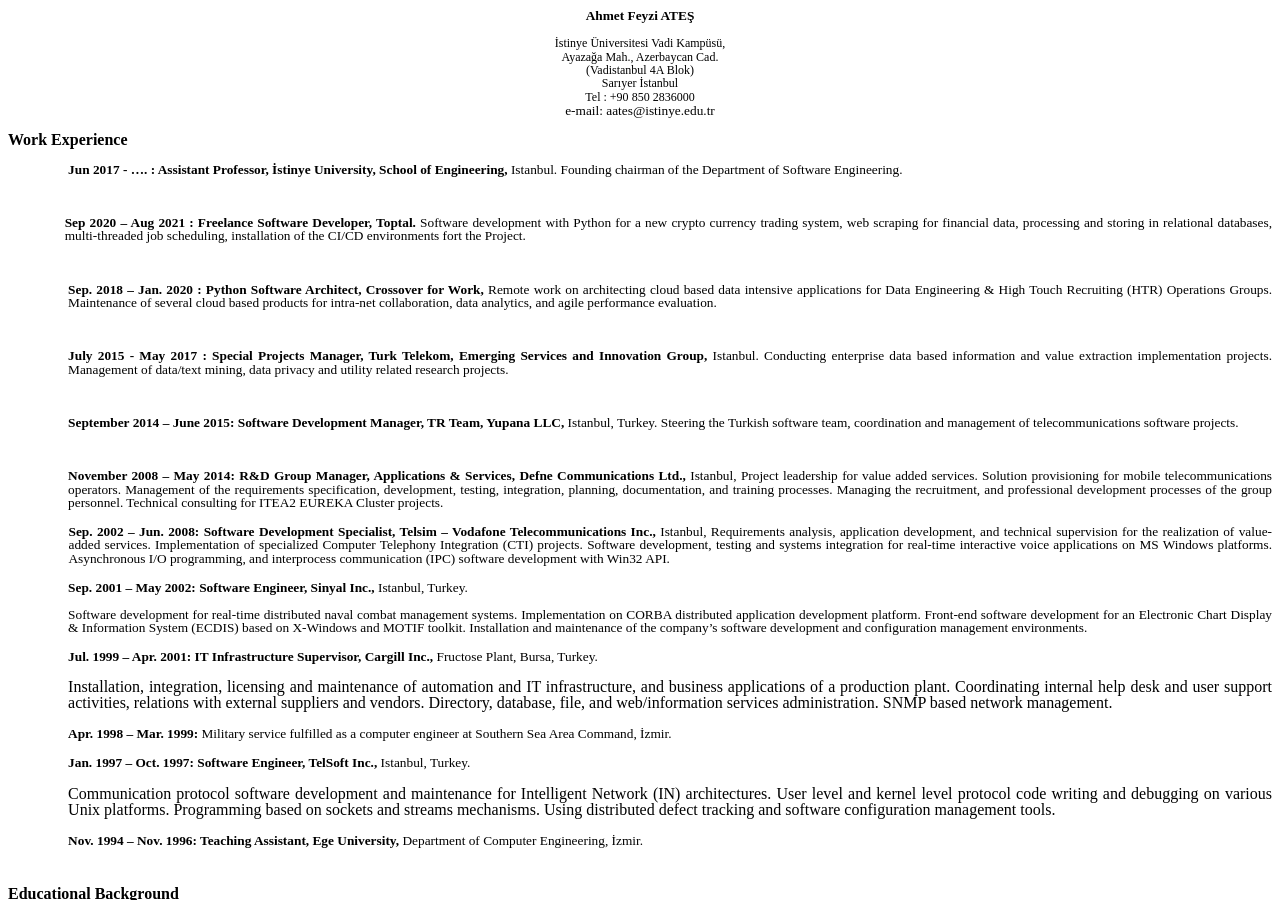
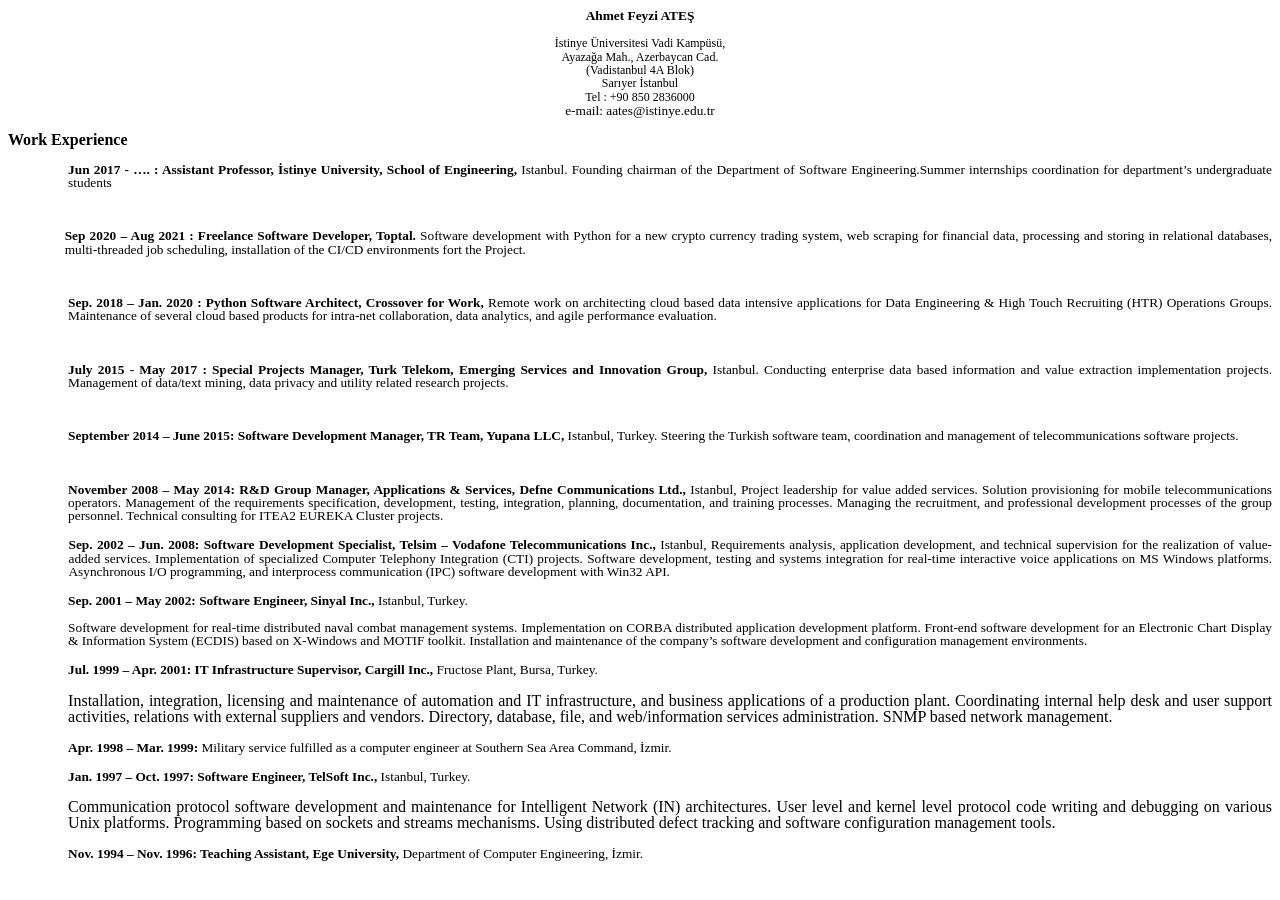
Before and after one commit to ahmetfeyziates/ahmetfeyziates.github.io, a Jekyll site: the page cv/index.html, which Jekyll copies as it is, in a window 1280 px wide and 900 px high. Built offline with Jekyll 4.4.1, drawn with Linux system fonts in a browser that asks for light colours.

Commit message:
Update index.html

```diff
--- a/cv/index.html
+++ b/cv/index.html
@@ -63,7 +63,7 @@
 <p class="western" align="justify" style="margin-left: 1.59cm; margin-bottom: 0cm; line-height: 100%">
 <span lang="en-US"><b>Jun 2017 - …. : Assistant Professor, İstinye
 University, School of Engineering, </b></span><span lang="en-US">Istanbul.
-Founding chairman of the Department of Software Engineering.</span></p>
+Founding chairman of the Department of Software Engineering.Summer internships coordination for department’s undergraduate students</span></p>
 <p lang="en-US" class="western" align="justify" style="margin-left: 1.59cm; margin-bottom: 0cm; line-height: 100%">
 <br/>
 
```
